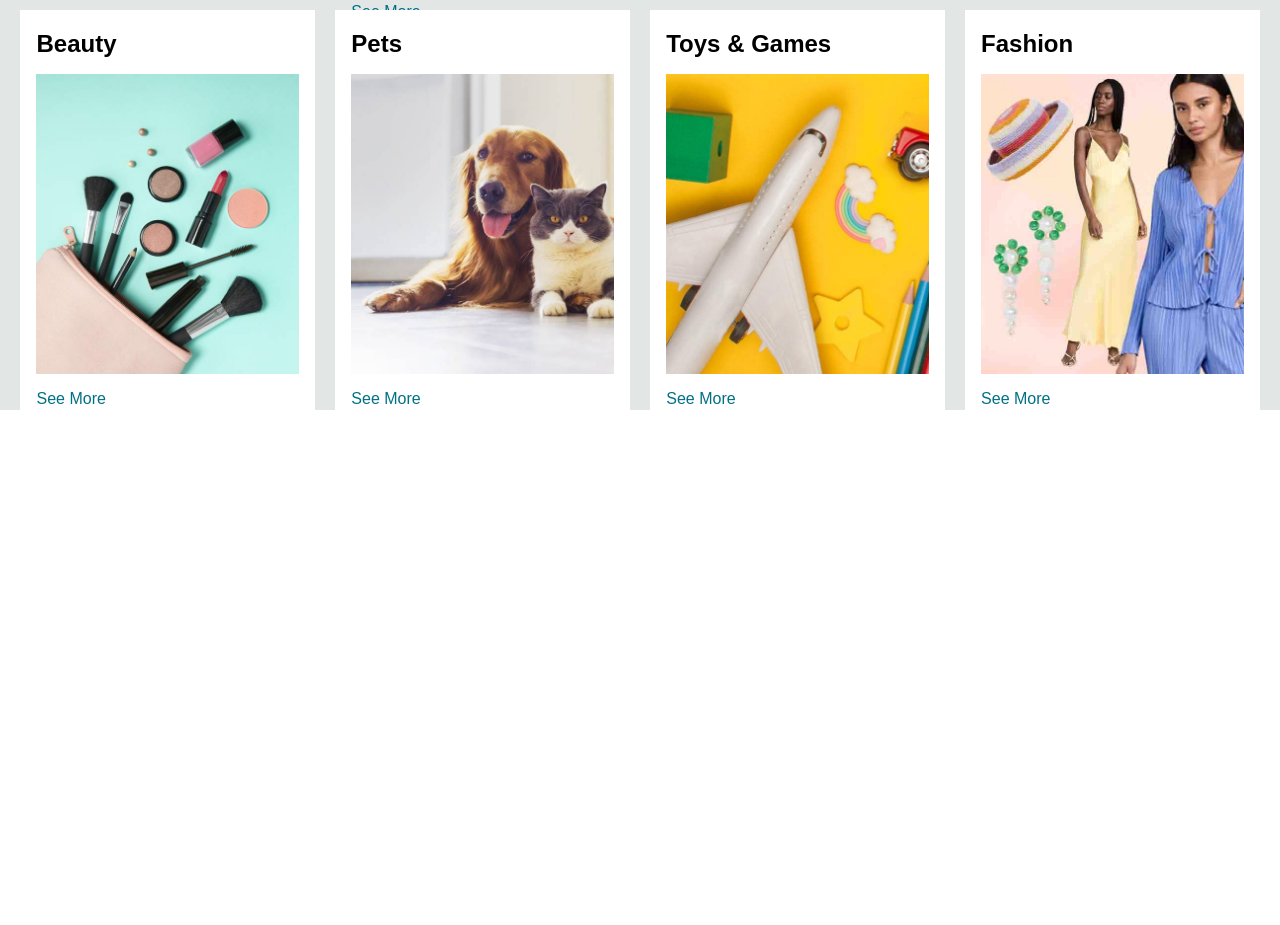
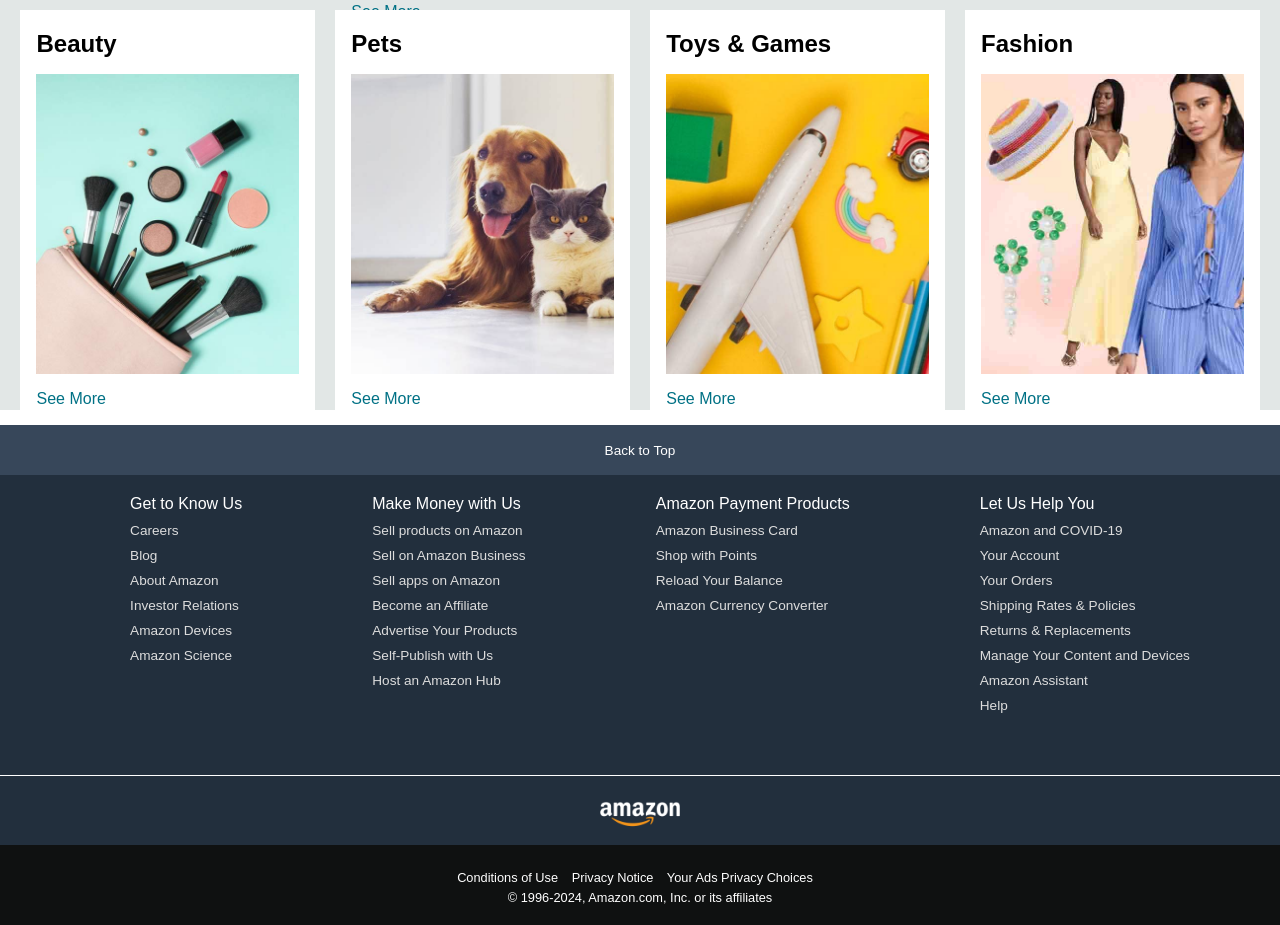
Before and after one commit to ParishaCB/Amazon-Homepage-Clone, a plain HTML site: page index.html in a window 1280 px wide. Shown: the part 870-1795 px from the top of the page. Before the commit the page ends 1280 px from the top, so only its background shows below. Drawn offline with Linux system fonts and the light colour scheme.

Commit message:
adds footer components and styling

```diff
--- a/index.html
+++ b/index.html
@@ -138,5 +138,71 @@
             </div>
         </div>
     </div>
+
+    <!-- footer code goes here -->
+    <footer>
+        <div class="footer-panel-one">
+            Back to Top
+        </div>
+
+        <div class="footer-panel-two">
+            <ul>
+                <p>Get to Know Us</p>
+                <a>Careers</a>
+                <a>Blog</a>
+                <a>About Amazon</a>
+                <a>Investor Relations</a>
+                <a>Amazon Devices</a>
+                <a>Amazon Science</a>
+            </ul>
+
+            <ul>
+                <p>Make Money with Us</p>
+                <a>Sell products on Amazon</a>
+                <a>Sell on Amazon Business</a>
+                <a>Sell apps on Amazon</a>
+                <a>Become an Affiliate</a>
+                <a>Advertise Your Products</a>
+                <a>Self-Publish with Us</a>
+                <a>Host an Amazon Hub</a>
+            </ul>
+
+            <ul>
+                <p>Amazon Payment Products</p>
+                <a>Amazon Business Card</a>
+                <a>Shop with Points</a>
+                <a>Reload Your Balance</a>
+                <a>Amazon Currency Converter</a>
+            </ul>
+
+            <ul>
+                <p>Let Us Help You</p>
+                <a>Amazon and COVID-19</a>
+                <a>Your Account</a>
+                <a>Your Orders</a>
+                <a>Shipping Rates & Policies</a>
+                <a>Returns & Replacements</a>
+                <a>Manage Your Content and Devices</a>
+                <a>Amazon Assistant</a>
+                <a>Help</a>
+            </ul>
+        </div>
+
+        <div class="footer-panel-three">
+            <div class="panel-logo"></div>
+        </div>
+
+        <div class="footer-panel-four">
+            <div class="footer-external-pages">
+                <a href="#">Conditions of Use</a>
+                <a href="#">Privacy Notice</a>
+                <a href="#">Your Ads Privacy Choices</a>
+            </div>
+
+            <div class="copyright">
+                © 1996-2024, Amazon.com, Inc. or its affiliates
+            </div>
+        </div>
+    </footer>
 </body>
 </html>
--- a/styles.css
+++ b/styles.css
@@ -193,3 +193,75 @@ span {
 .box-content p {
     color: #007185;
 }
+
+/* footer styling */
+footer {
+    margin-top: 15px;
+}
+
+.footer-panel-one {
+    background-color: #37475A;
+    color: #FFFFFF;
+    height: 50px;
+    display: flex;
+    justify-content: center;
+    align-items: center;
+    font-size: 0.85rem;
+}
+
+.footer-panel-two {
+    background-color: #222F3D;
+    color: #FFFFFF;
+    height: 300px;
+    display: flex;
+    justify-content: space-evenly;
+}
+
+ul {
+    margin-top: 20px;
+}
+
+ul a {
+    display: block;
+    font-size: 0.85rem;
+    margin-top: 10px;
+    color: #DDDDDD;
+}
+
+.footer-panel-three {
+    background-color: #222F3D;
+    border-top: 0.5px solid #FFFFFF;
+    height: 70px;
+    display: flex;
+    justify-content: center;
+    align-items: center;
+}
+
+.panel-logo {
+    background-image: url('./images/amazon_logo.png');
+    background-size: cover;
+    height: 50px;
+    width: 100px;
+}
+
+.footer-panel-four {
+    background-color: #0F1111;
+    color: #FFFFFF;
+    height: 80px;
+    font-size: 0.8rem;
+    text-align: center;
+}
+
+.footer-external-pages {
+    padding-top: 25px;
+}
+
+.copyright {
+    padding-top: 5px;
+}
+
+.footer-external-pages a {
+    text-decoration: none;
+    color: #FFFFFF;
+    margin-right: 10px;
+}
```
